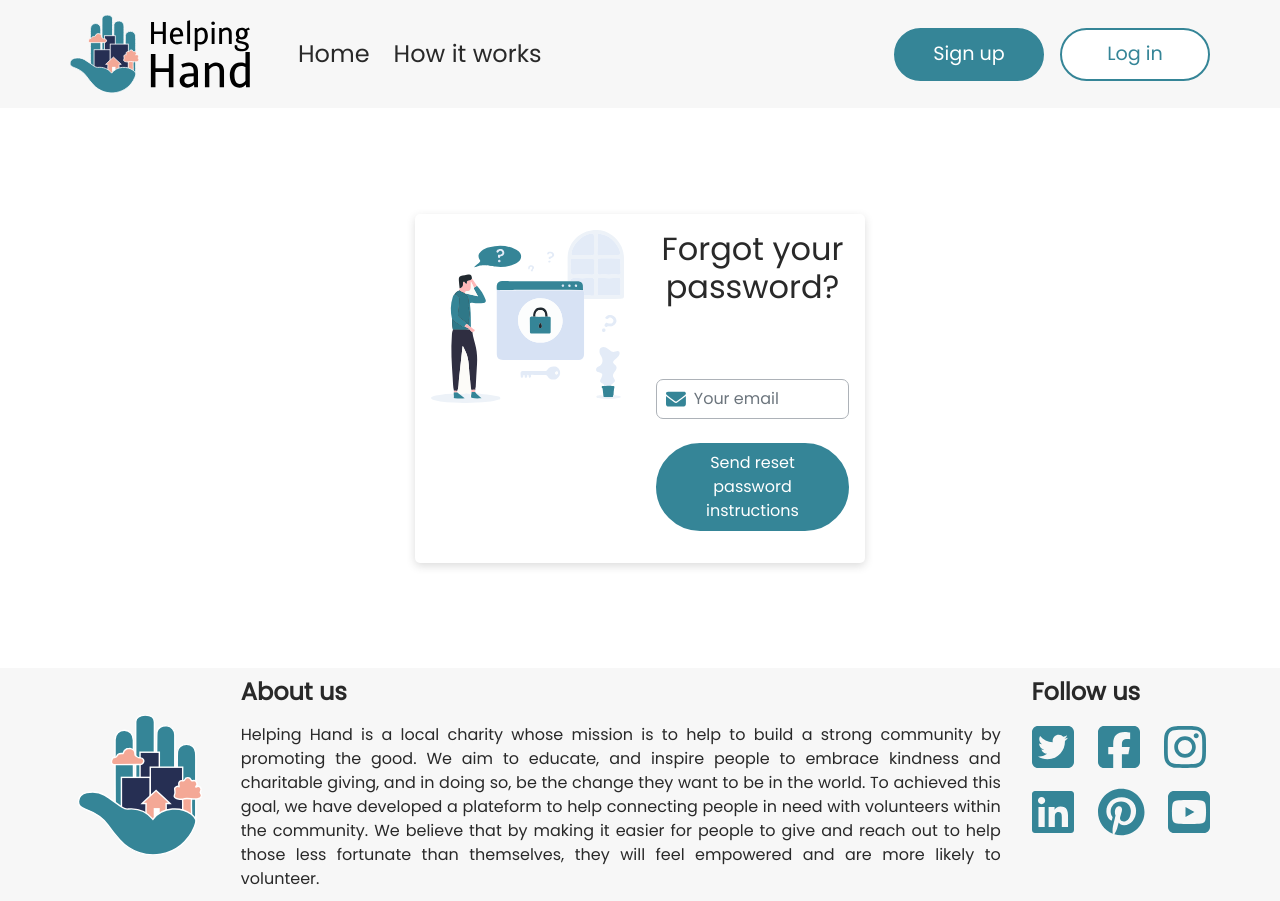
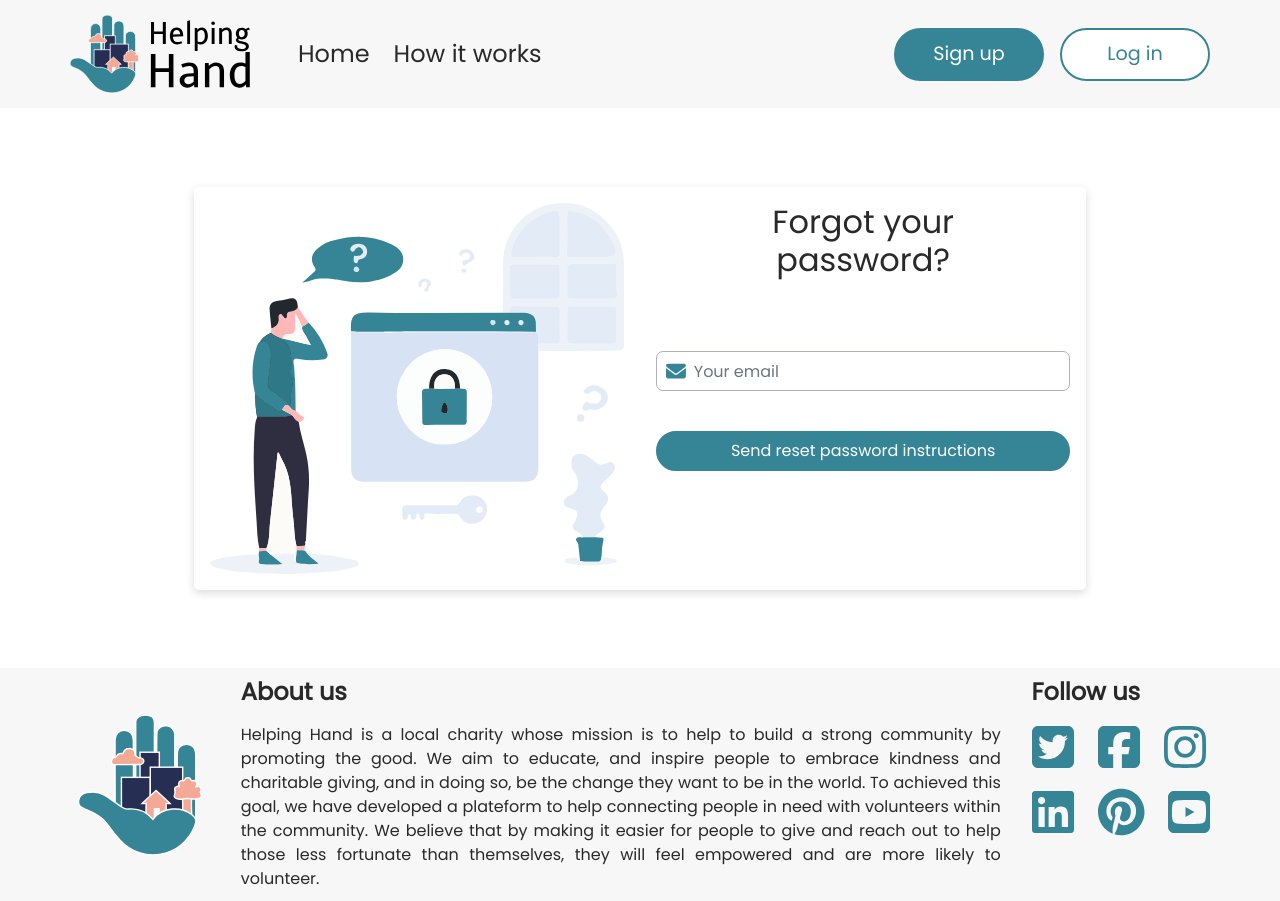
Before and after one commit to MathieuParadis/helping-hand, a React (Create React App) app: page /forgotten-password in a window 1280 px wide. Built offline with nearby package versions, Linux system fonts and the light colour scheme.

Commit message:
edited reset password page

```diff
--- a/src/pages/Auth/ForgottenPassword.jsx
+++ b/src/pages/Auth/ForgottenPassword.jsx
@@ -14,20 +14,18 @@ const ForgottenPassword = () => {
     <div className="forgotten-password">
       <div class="container d-flex justify-content-center align-items-center">
         <div class="box box-shadow border-radius-5 p-3 d-flex">
-          <div className="box-left col-md-6 d-none d-md-block pe-md-3">
+          <div className="box-left d-flex justify-content-center align-items-center col-md-6 d-none d-md-block pe-md-3">
             <img src={forgotten_password_illustration} alt="Forgotten password illustration" className="illustration" />
           </div>
           <div className="box-right col-12 col-md-6 ps-md-3">
             <h2 className="text-center pb-4 mb-5">Forgot your<br></br>password?</h2>
             <div className="form-container">
               <form onSubmit={postResetPasswordRequest}>
-                <div class="input mb-3">
+                <div class="input mb-4">
                   <input type="email" className="form-control" id="email" aria-describedby="email input field" placeholder="Your email" required />
                   <img src={mail_icon} alt="mail_icon" className="mail-icon" />
                 </div>
-                <div className="mt-4">
-                  <button type="submit" className="btn button-primary w-100 text-white mb-3" id="reset-pw-btn">Send reset password instructions</button>
-                </div>
+                <button type="submit" className="btn button-primary w-100 text-white mt-3" id="reset-pw-btn">Send reset password instructions</button>
               </form>
             </div>
 
--- a/src/styles/_settings.scss
+++ b/src/styles/_settings.scss
@@ -79,6 +79,14 @@ $warning-bg: #FBC02D;
 
 @mixin mobile_and_tablet {
   @media (max-width: $tablet-viewport) { @content; }
+}
+
+@mixin large_screen {
+  @media (min-width: $tablet-viewport) { @content; }
+}
+
+@mixin tablet_and_large_screen {
+  @media (min-width: $phone-viewport) { @content; }
 }
 
 * {
--- a/src/styles/pages/_forgotten_password.scss
+++ b/src/styles/pages/_forgotten_password.scss
@@ -4,10 +4,12 @@
     width: 100%;
 
     .box {
-      width: 450px;
+      @include mobile {
+        width: 100%;
+      }
 
-      @include mobile {
-        width: 290px;
+      @include tablet_and_large-screen  {
+        width: 80%;
       }
 
       .input {
```
